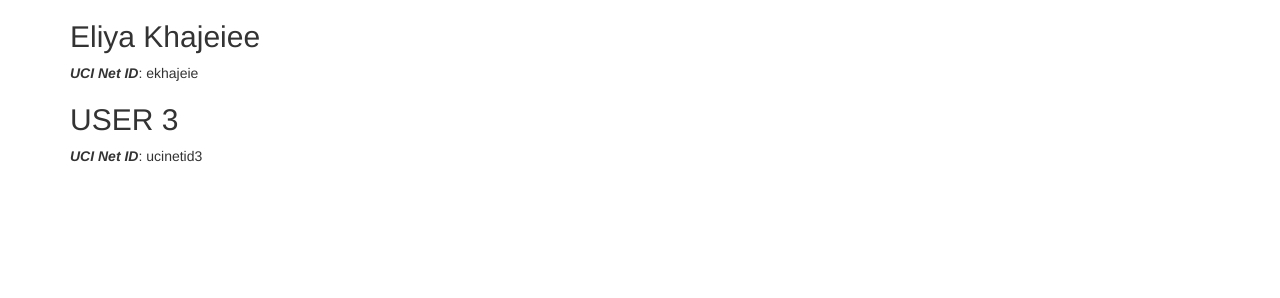
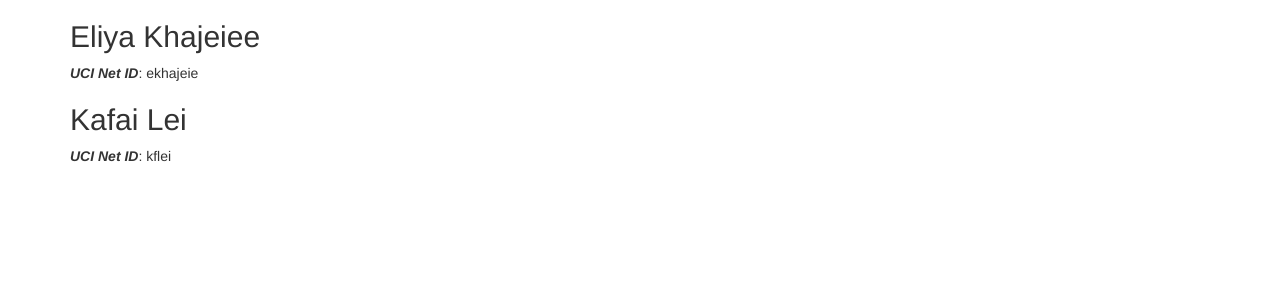
Before and after one commit to akarshanjain/StealthEscape, a Jekyll site: the page built from docs/team.md, in a window 1280 px wide. Shown: the part 296-594 px from the top of the page. Built offline with Jekyll 4.4.1, drawn with Linux system fonts in a browser that asks for light colours.

Commit message:
added my user name

```diff
--- a/docs/team.md
+++ b/docs/team.md
@@ -12,5 +12,5 @@ title:  Team
 ## Eliya Khajeiee
 ***UCI Net ID***: ekhajeie
 
-## USER 3
-***UCI Net ID***: ucinetid3
+## Kafai Lei
+***UCI Net ID***: kflei
```
